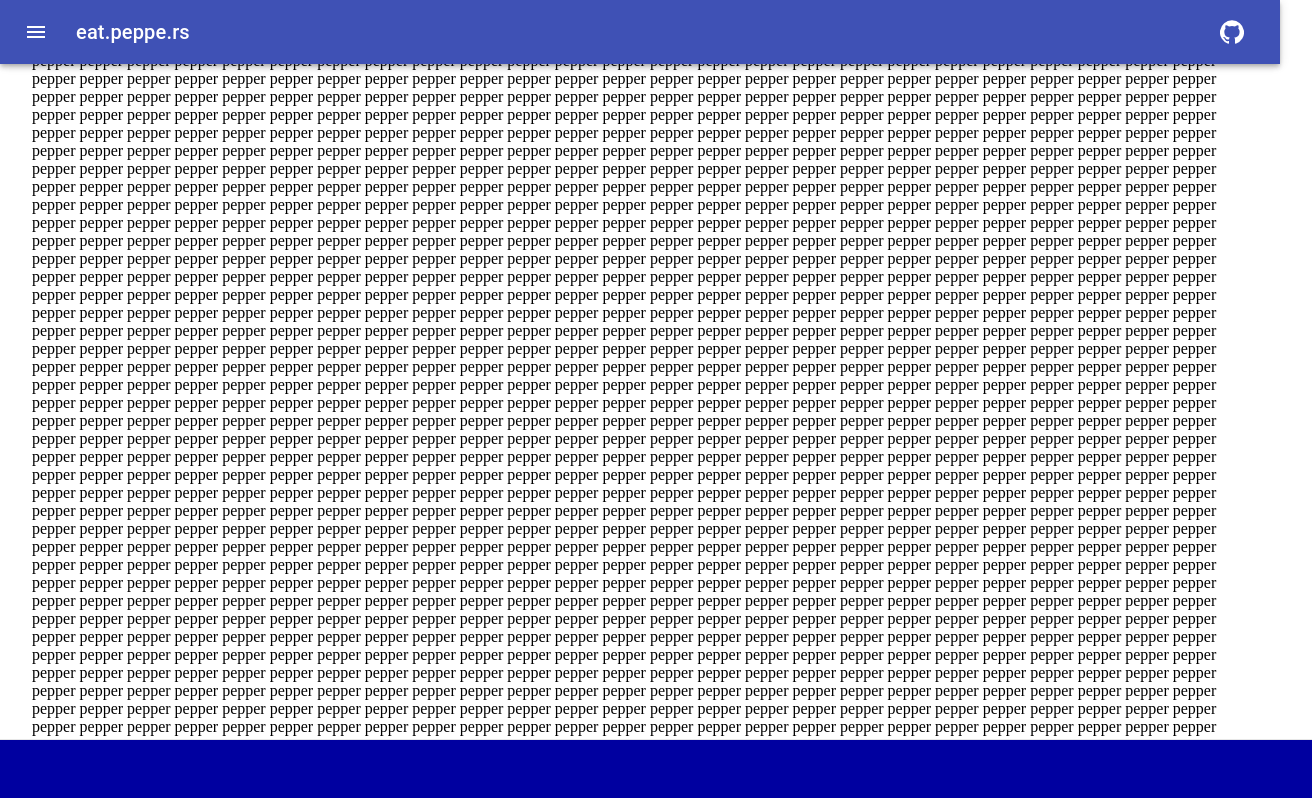
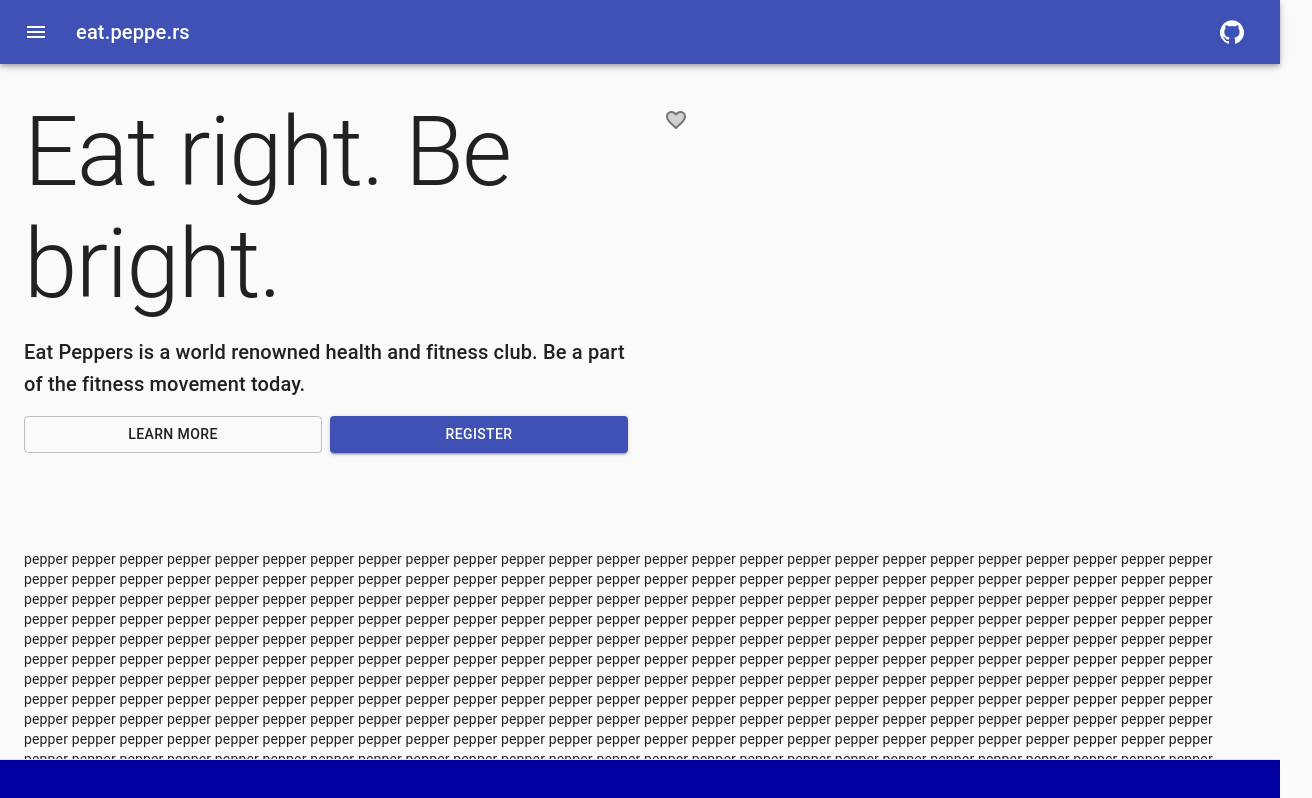
Before and after one commit to shaileshkshar77/WebsiteContest2020, a Next.js app: page / in a window 1280 px wide. Shown: the top 798 px of the page, 1312 px wide, since content can reach past the window. Built offline with nearby package versions, Linux system fonts and the light colour scheme.

Commit message:
add welcome component

```diff
--- a/pages/index.js
+++ b/pages/index.js
@@ -1,20 +1,22 @@
 import Header from "../components/Header";
 import Footer from "../components/footer";
+import Welcome from "../components/Welcome";
 import Box from '@material-ui/core/Box';
 import Container from '@material-ui/core/Container';
+import CssBaseline from '@material-ui/core/CssBaseline';
 
 export default function Index() {
   return (
     <React.Fragment>
+      <CssBaseline />
       <Header/ >
         <Container>
-        <Box my={2}>
+          <Welcome />
           {[...new Array(5000)]
               .map(
                 () => `pepper `,
               )
               .join('\n')}
-        </Box>
         </Container>
         <Footer/ >
         </React.Fragment>
```
Lines whose indentation alone changed are shown as unchanged.
